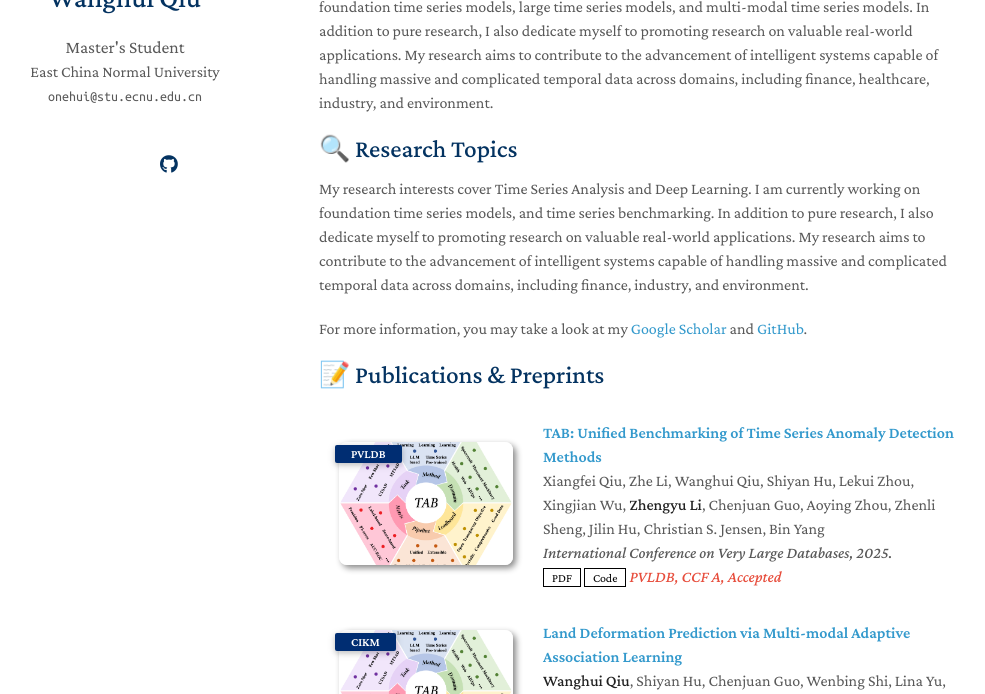
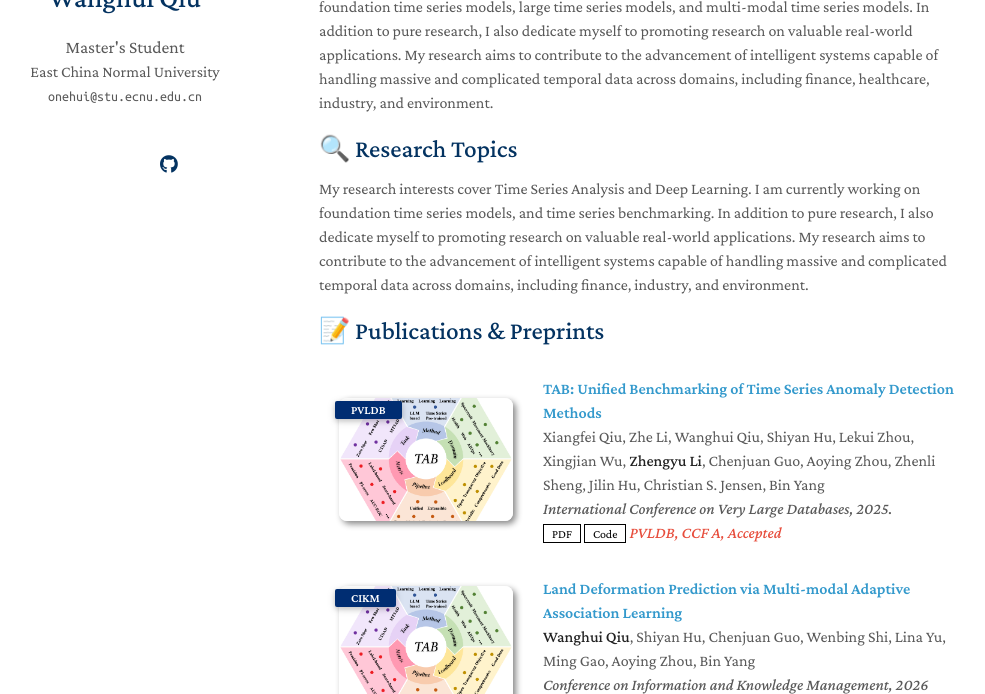
Before and after one commit to oneJue/oneJue.github.io, a Jekyll site: the page built from index.md, in a window 1280 px wide and 900 px high, cut to the strip 206-900 px from the top of the window. Shown: the whole strip, without its empty margins (151-1136 px from the left). Built offline with Jekyll 4.4.1, drawn with Linux system fonts in a browser that asks for light colours; nearby versions of some CDN libraries; a style sheet for code colours, icons or effects is not loaded; our own code applies the rules of GitHub Pages for plain Markdown files.

Commit message:
Update index.md

```diff
--- a/index.md
+++ b/index.md
@@ -13,10 +13,6 @@ My research interests cover Time Series Analysis and Deep Learning. I am current
 
 My research interests cover Time Series Analysis and Deep Learning. I am currently working on foundation time series models, and time series benchmarking. In addition to pure research, I also dedicate myself to promoting research on valuable real-world applications. My research aims to contribute to the advancement of intelligent systems capable of handling massive and complicated temporal data across domains, including finance, industry, and environment.
 
-For more information, you may take a look at my [Google Scholar](https://scholar.google.com.hk/citations?user=Hal0V_AAAAAJ) and [GitHub](https://github.com/DevCrafterLZY).
-
-
-
 
 {% include_relative _includes/publications.md %}
 
```
